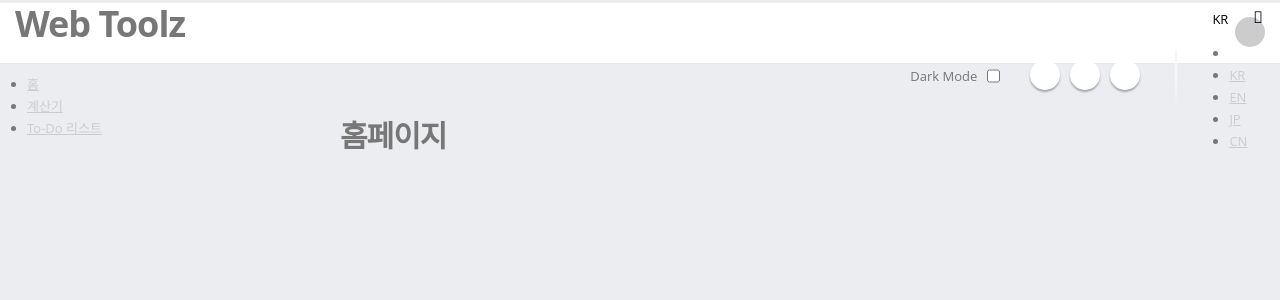
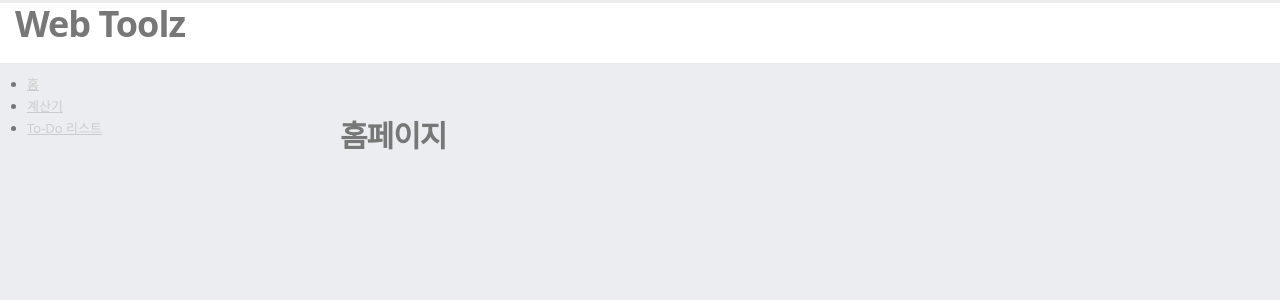
Before and after one commit to songhee23/webtoolz2, a React (Create React App) app: page / in a window 1280 px wide. Shown: the top 300 px of the page. Built offline with nearby package versions, Linux system fonts and the light colour scheme.

Commit message:
header 필요없는거 삭제

```diff
--- a/src/components/Header.js
+++ b/src/components/Header.js
@@ -5,115 +5,6 @@ const Header = () => {
     <header class="header">
       <div class="logo-container">
         <h1 class="logo">Web Toolz</h1>
-        <div
-          class="visible-xs toggle-sidebar-left"
-          data-toggle-class="sidebar-left-opened"
-          data-target="html"
-          data-fire-event="sidebar-left-opened"
-        >
-          <i class="fa fa-bars" aria-label="Toggle sidebar"></i>
-        </div>
-      </div>
-
-      <div class="header-right">
-        <ul class="notifications" style={{ margin: "8px 0px" }}>
-          <li>
-            <div
-              style={{
-                marginTop: 5,
-                display: "flex",
-                flexDirection: "row-reverse",
-              }}
-            >
-              <input
-                type="checkbox"
-                id="chageTheme"
-                style={{ margin: "4px 20px 4px 10px" }}
-              />
-              <span>Dark Mode</span>
-            </div>
-          </li>
-
-          <li>
-            <a id="favorite" href="javascript:;" class="notification-icon">
-              <i class="fa fa-star"></i>
-            </a>
-          </li>
-          <li>
-            <a id="share" href="javascript:;" class="notification-icon">
-              <i class="fa fa-share-alt"></i>
-            </a>
-          </li>
-          <li>
-            <a
-              id="share"
-              href="mailto:goodfriend.3777@gmail.com?subject=Web Toolz에게 바라는 점"
-              class="notification-icon"
-            >
-              <i class="fa fa fa-exclamation"></i>
-            </a>
-          </li>
-        </ul>
-        <span class="separator"></span>
-        <div id="userbox" class="userbox">
-          <a href="#" data-toggle="dropdown" aria-expanded="false">
-            <div class="profile-info">
-              <span class="name" id="setLanguage">
-                KR
-              </span>
-            </div>
-            <i class="fa custom-caret"></i>
-          </a>
-          <div class="dropdown-menu">
-            <ul class="list-unstyled">
-              <li class="divider"></li>
-              <li>
-                <a
-                  role="menuitem"
-                  id="koBtn"
-                  data-lang="ko"
-                  tabindex="-1"
-                  href="javascript:void();"
-                >
-                  KR
-                </a>
-              </li>
-              <li>
-                <a
-                  role="menuitem"
-                  id="enBtn"
-                  data-lang="en"
-                  tabindex="-1"
-                  href="javascript:void();"
-                >
-                  EN
-                </a>
-              </li>
-              <li>
-                <a
-                  role="menuitem"
-                  id="jpBtn"
-                  data-lang="jp"
-                  tabindex="-1"
-                  href="javascript:void();"
-                >
-                  JP
-                </a>
-              </li>
-              <li>
-                <a
-                  role="menuitem"
-                  id="cnBtn"
-                  data-lang="cn"
-                  tabindex="-1"
-                  href="javascript:void();"
-                >
-                  CN
-                </a>
-              </li>
-            </ul>
-          </div>
-        </div>
       </div>
     </header>
   );
```
Also changed, not shown: 1 other file (tests, documents, lock files or other folders).
